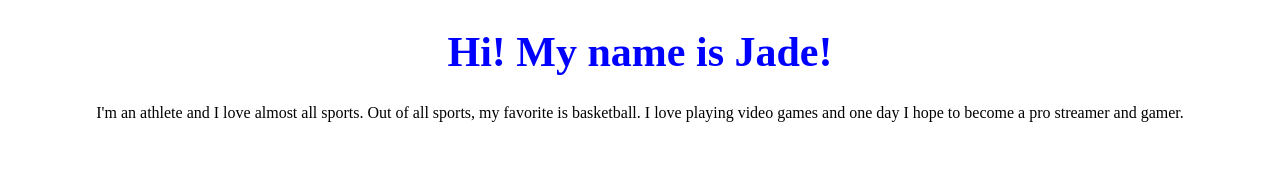
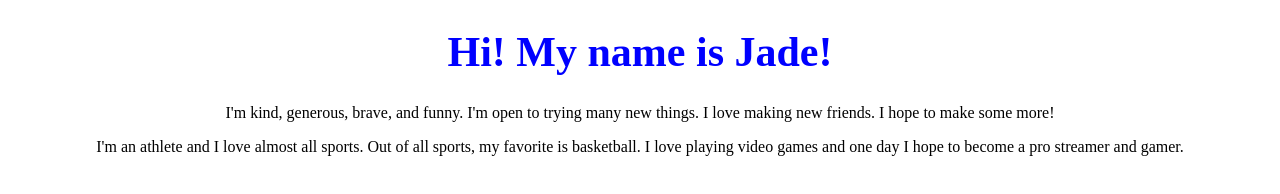
Before and after one commit to Peach13/Peach-9615, a plain HTML site: page index.html in a window 1280 px wide. Drawn offline with Linux system fonts and the light colour scheme.

Commit message:
Update index.html

```diff
--- a/index.html
+++ b/index.html
@@ -5,6 +5,7 @@
   <link href="style.css" rel="stylesheet">
  <h1>Hi! My name is Jade!</h1>
   <div id= about me>
+    <p> I'm kind, generous, brave, and funny. I'm open to trying many new things. I love making new friends. I hope to make some more!</p>
     <p> I'm an athlete and I love almost all sports. Out of all sports, my favorite is basketball. I love playing video games and one day I hope to become a pro streamer and gamer.</p>
   </div>
     </head>
```
